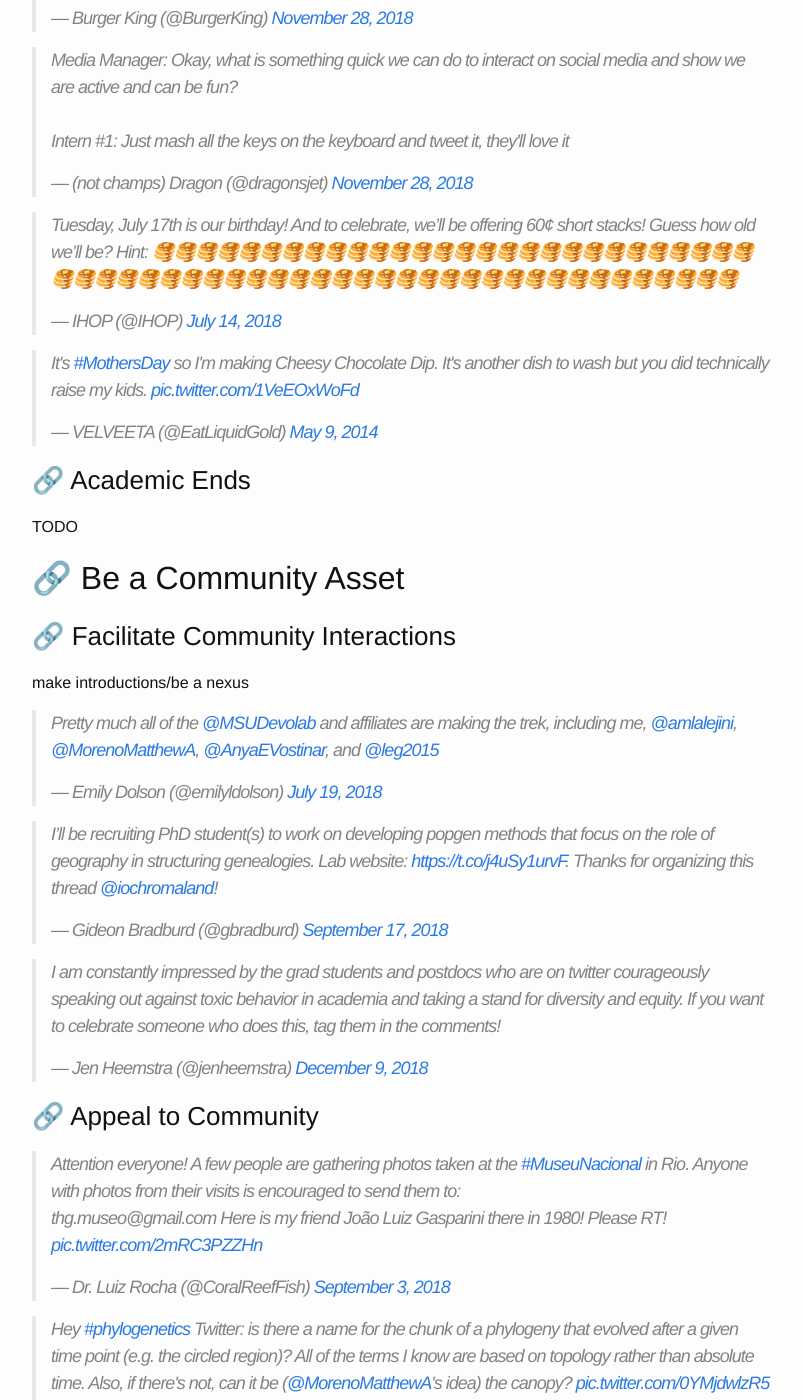
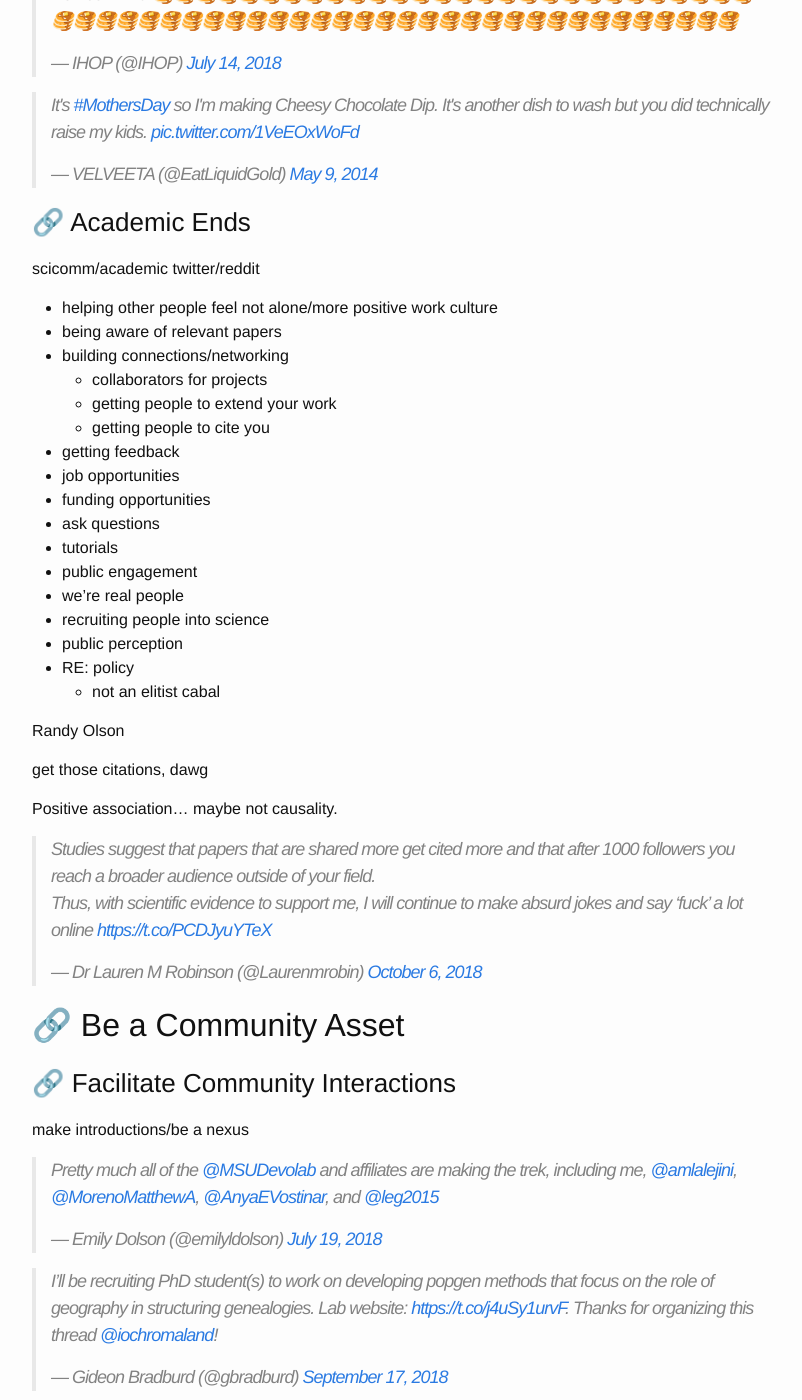
Before and after one commit to mmore500/mmore500.github.io, a Jekyll site: the page built from _posts/2019-01-17-twitter-bestiary.md, in a window 1280 px wide and 1400 px high, scrolled down 3536 px. Shown: the whole window, without its empty margins (238-1040 px from the left). Built offline with Jekyll 4.4.1, drawn with Linux system fonts in a browser that asks for light colours; emoji names are drawn with the system emoji font; a script that is not in the unit is left out; comment, search, counter and statistics services are not loaded; some of the changed text lies outside the part shown.

Commit message:
Add brainstorming from lab meeting

```diff
--- a/_posts/2019-01-17-twitter-bestiary.md
+++ b/_posts/2019-01-17-twitter-bestiary.md
@@ -32,13 +32,6 @@
 *A direct message from Gregory Kurtzer, CEO of [Sylabs](https://www.sylabs.io/).*
 
 in another small world incident, my brother met at a funk concert in California and I had met when my brother visited Ann Arbor.
-
-### get those citations, dawg
-
-Positive association... maybe not causality.
-
-<blockquote class="twitter-tweet" data-lang="en"><p lang="en" dir="ltr">Studies suggest that papers that are shared more get cited more and that after 1000 followers you reach a broader audience outside of your field. <br>Thus, with scientific evidence to support me, I will continue to make absurd jokes and say ‘fuck’ a lot online <a href="https://t.co/PCDJyuYTeX">https://t.co/PCDJyuYTeX</a></p>&mdash; Dr Lauren M Robinson (@Laurenmrobin) <a href="https://twitter.com/Laurenmrobin/status/1048673117126762497?ref_src=twsrc%5Etfw">October 6, 2018</a></blockquote>
-<script async src="https://platform.twitter.com/widgets.js" charset="utf-8"></script>
 
 ### Why A Bestiary?
 
@@ -79,7 +72,34 @@
 
 ### Academic Ends
 
-TODO
+scicomm/academic twitter/reddit
+
+* helping other people feel not alone/more positive work culture
+* being aware of relevant papers
+* building connections/networking
+  * collaborators for projects
+  * getting people to extend your work
+  * getting people to cite you
+* getting feedback
+* job opportunities
+* funding opportunities
+* ask questions
+* tutorials
+* public engagement
+* we're real people
+* recruiting people into science
+* public perception
+* RE: policy
+  * not an elitist cabal
+
+Randy Olson
+
+get those citations, dawg
+
+Positive association... maybe not causality.
+
+<blockquote class="twitter-tweet" data-lang="en"><p lang="en" dir="ltr">Studies suggest that papers that are shared more get cited more and that after 1000 followers you reach a broader audience outside of your field. <br>Thus, with scientific evidence to support me, I will continue to make absurd jokes and say ‘fuck’ a lot online <a href="https://t.co/PCDJyuYTeX">https://t.co/PCDJyuYTeX</a></p>&mdash; Dr Lauren M Robinson (@Laurenmrobin) <a href="https://twitter.com/Laurenmrobin/status/1048673117126762497?ref_src=twsrc%5Etfw">October 6, 2018</a></blockquote>
+<script async src="https://platform.twitter.com/widgets.js" charset="utf-8"></script>
 
 
 ## Be a Community Asset
@@ -628,9 +648,22 @@
 
 Ergodox EZ
 
-## Bad Things :poop: :rotating_light: :no_good:
+## Faux Pas
 
-TODO
+not having a twitter so that collaborators or interested people can't mention you
+
+<blockquote class="twitter-tweet" data-lang="en"><p lang="en" dir="ltr">Thanks Jay! Will do. The secret to tweetness is sweetness.</p>&mdash; Adam T. Ford (@adamthomasford) <a href="https://twitter.com/adamthomasford/status/984598814815211520?ref_src=twsrc%5Etfw">April 13, 2018</a></blockquote>
+<script async src="https://platform.twitter.com/widgets.js" charset="utf-8"></script>
+
+overwhelmed
+quote/downvote (level of filtering)
+moderating versus censoring
+time consumption / getting you hooked
+* https://medium.com/thrive-global/how-technology-hijacks-peoples-minds-from-a-magician-and-google-s-design-ethicist-56d62ef5edf3
+
+not replying
+* temporarily stepping into a conference
+* being self conscious/worried about generating more work for yourself
 
 ## Interactive Exercise
 
```
